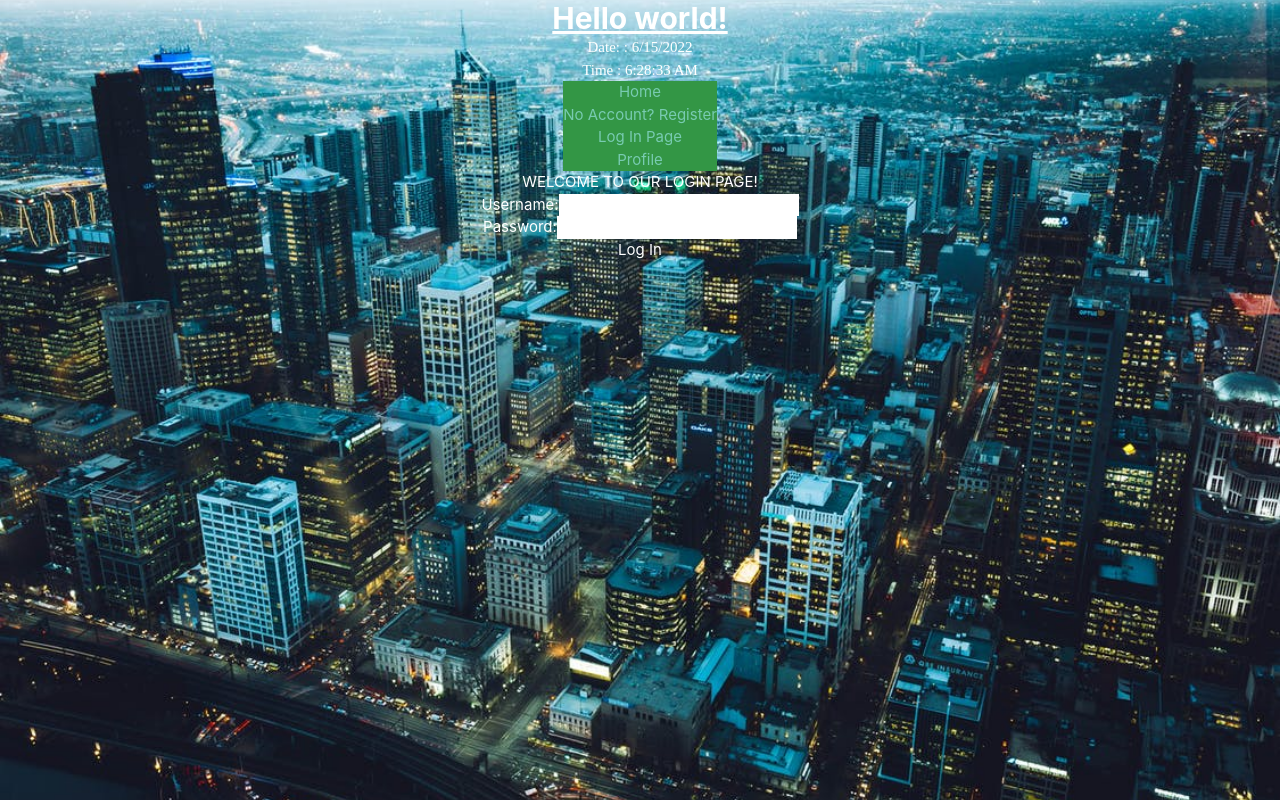
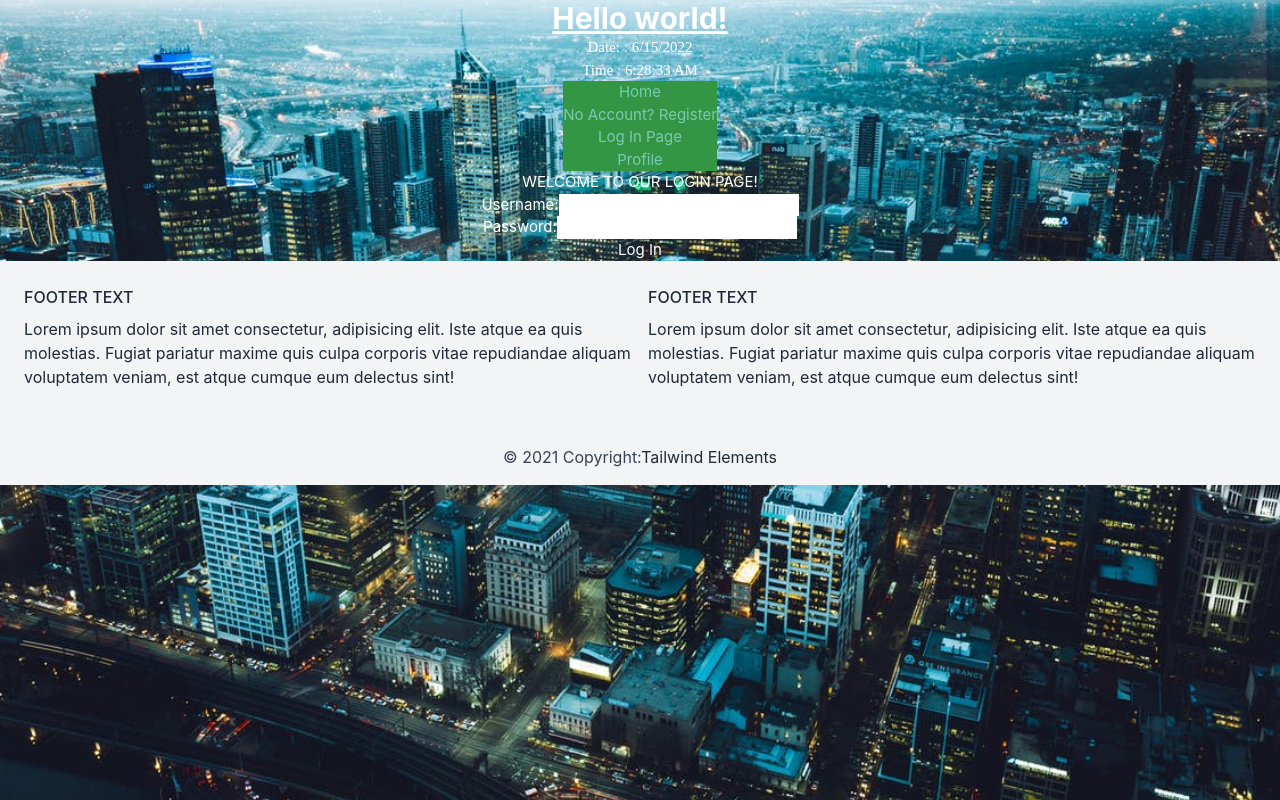
Before and after one commit to dlasap/react-practice, a React (Create React App) app: page /login in a window 1280 px wide. Built offline with nearby package versions, Linux system fonts and the light colour scheme.

Commit message:
added tailwind

```diff
--- a/src/App.tsx
+++ b/src/App.tsx
@@ -12,6 +12,7 @@ import { Formcard } from './components/form-card';
 import { LoginPage } from './components/login';
 import { Logout } from './components/logout';
 import image from "./bkg-imgs/image.jpeg";
+import { Footer } from './components/footer';
 const divStyle = {
   container: {
       backgroundImage: `url(${"https://images.pexels.com/photos/2246476/pexels-photo-2246476.jpeg?auto=compress&cs=tinysrgb&w=1260&h=750&dpr=1"})`,
@@ -63,6 +64,7 @@ function App() {
            </body>
 
          </div>
+         <Footer/>
     </div>
   );
 }
--- /dev/null
+++ b/src/components/footer.tsx
@@ -0,0 +1,34 @@
+export const Footer = () =>{
+    return (
+       <footer className="bg-gray-100 text-center lg:text-left">
+  <div className="container p-6 text-gray-800">
+    <div className="grid lg:grid-cols-2 gap-4">
+      <div className="mb-6 md:mb-0">
+        <h5 className="font-medium mb-2 uppercase">Footer text</h5>
+
+        <p className="mb-4">
+          Lorem ipsum dolor sit amet consectetur, adipisicing elit. Iste atque ea quis
+          molestias. Fugiat pariatur maxime quis culpa corporis vitae repudiandae
+          aliquam voluptatem veniam, est atque cumque eum delectus sint!
+        </p>
+      </div>
+
+      <div className="mb-6 md:mb-0">
+        <h5 className="font-medium mb-2 uppercase">Footer text</h5>
+
+        <p className="mb-4">
+          Lorem ipsum dolor sit amet consectetur, adipisicing elit. Iste atque ea quis
+          molestias. Fugiat pariatur maxime quis culpa corporis vitae repudiandae
+          aliquam voluptatem veniam, est atque cumque eum delectus sint!
+        </p>
+      </div>
+    </div>
+  </div>
+
+  <div className="text-center text-gray-700 p-4"  >
+    © 2021 Copyright:
+    <a className="text-gray-800" href="https://tailwind-elements.com/">Tailwind Elements</a>
+  </div>
+</footer>
+    )
+}
```
